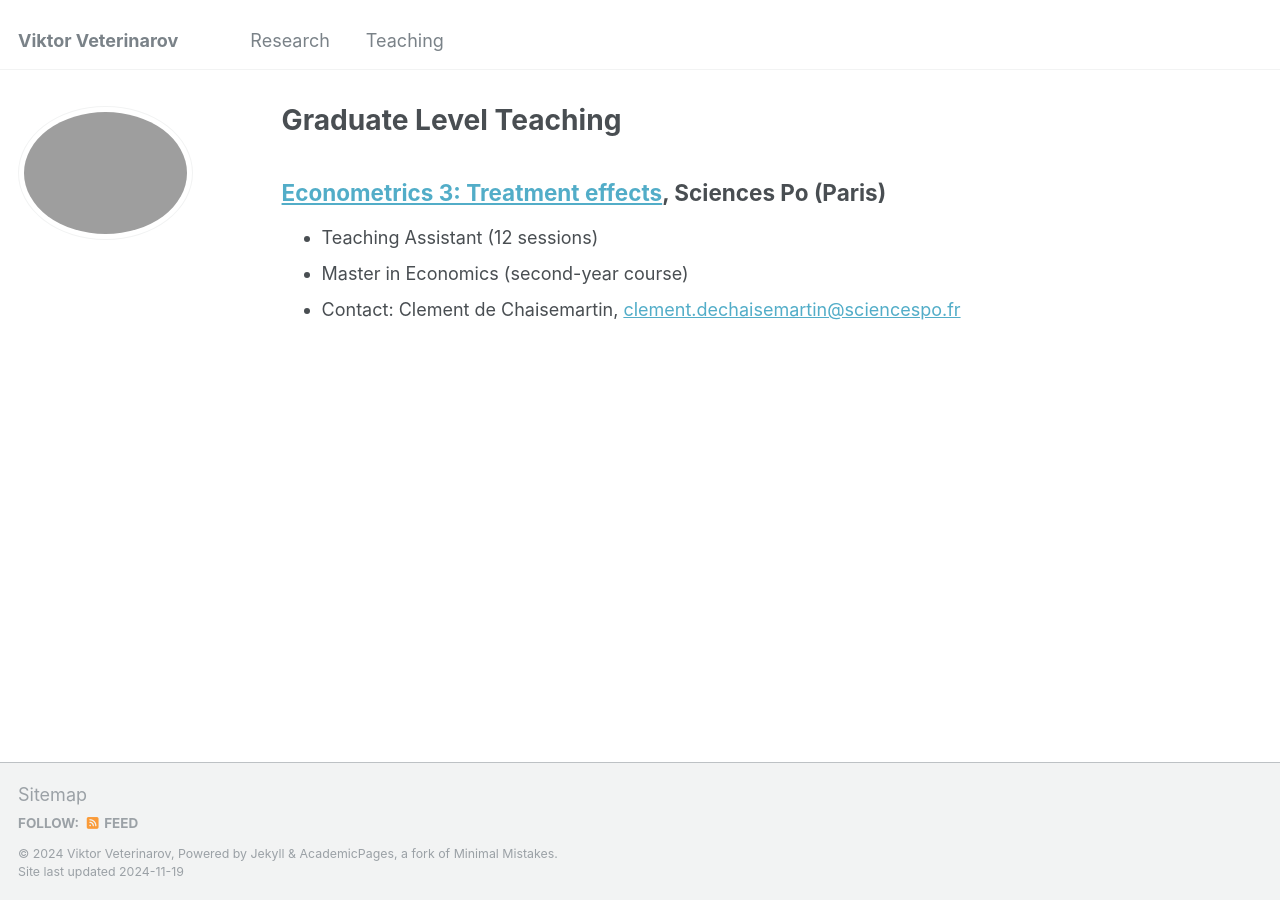
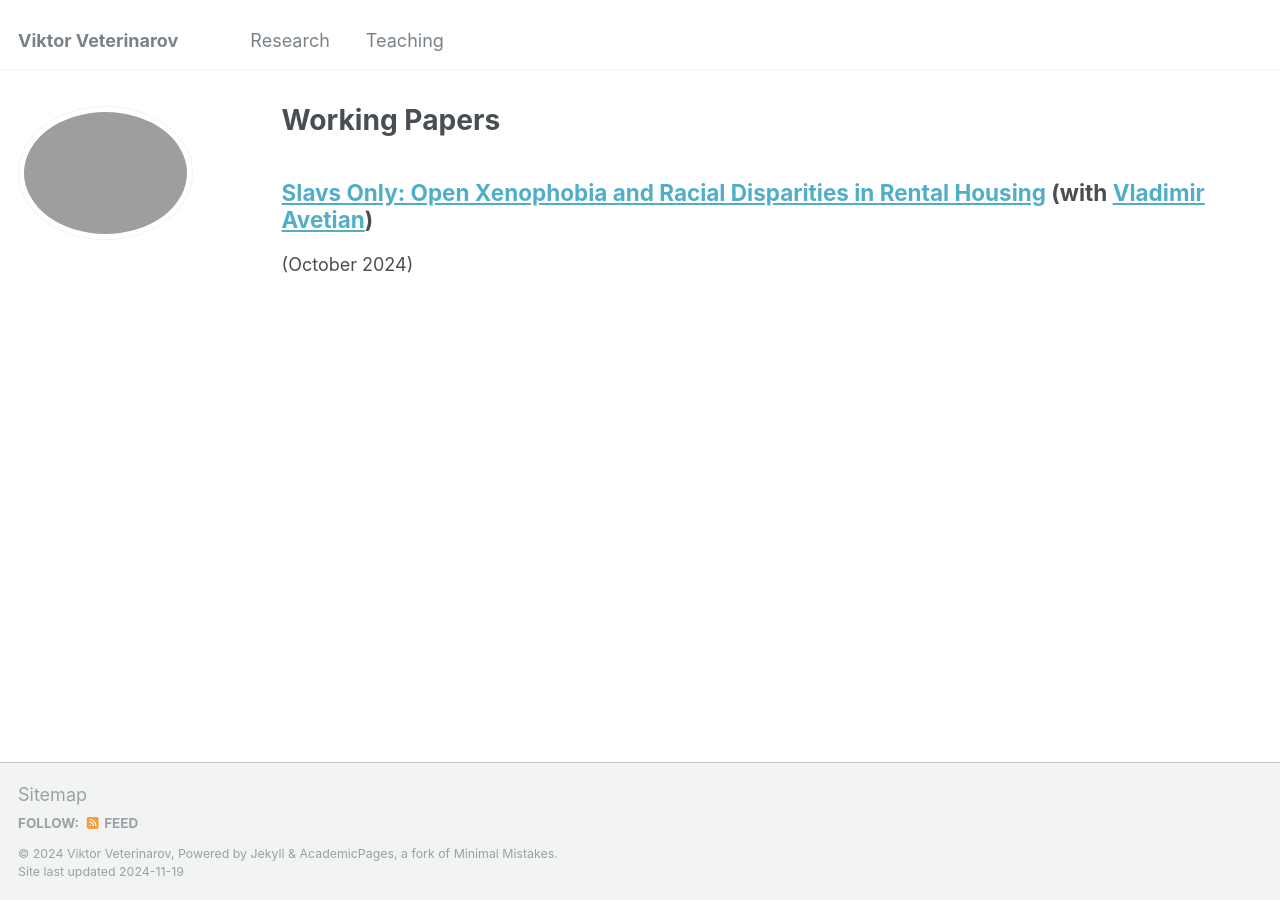
Before and after one commit to viktorveterinarov/viktorveterinarov.github.io, a Jekyll site: the page built from _pages/publications.md, in a window 1280 px wide. Built offline with Jekyll 4.4.1, drawn with Linux system fonts in a browser that asks for light colours.

Commit message:
Update publications.md

```diff
--- a/_pages/publications.md
+++ b/_pages/publications.md
@@ -1,14 +1,12 @@
 ---
 layout: archive
-title: "Graduate Level Teaching"
+title: "Working Papers"
 permalink: /publications/
 author_profile: true
 ---
 
 {% include base_path %}
 
-<a href="https://syllabus.sciencespo.fr/cours/202410/247601.html" target="_blank">Econometrics 3: Treatment effects</a>, Sciences Po (Paris)
+<a href="https://papers.ssrn.com/sol3/papers.cfm?abstract_id=4983808" target="_blank">Slavs Only: Open Xenophobia and Racial Disparities in Rental Housing</a> (with <a href="https://syllabus.sciencespo.fr/cours/202410/247601.html" target="_blank">Vladimir Avetian</a>)
 -----
-* Teaching Assistant (12 sessions)
-* Master in Economics (second-year course)
-* Contact: Clement de Chaisemartin, <a href="mailto:clement.dechaisemartin@sciencespo.fr">clement.dechaisemartin@sciencespo.fr</a>
+(October 2024)
```
